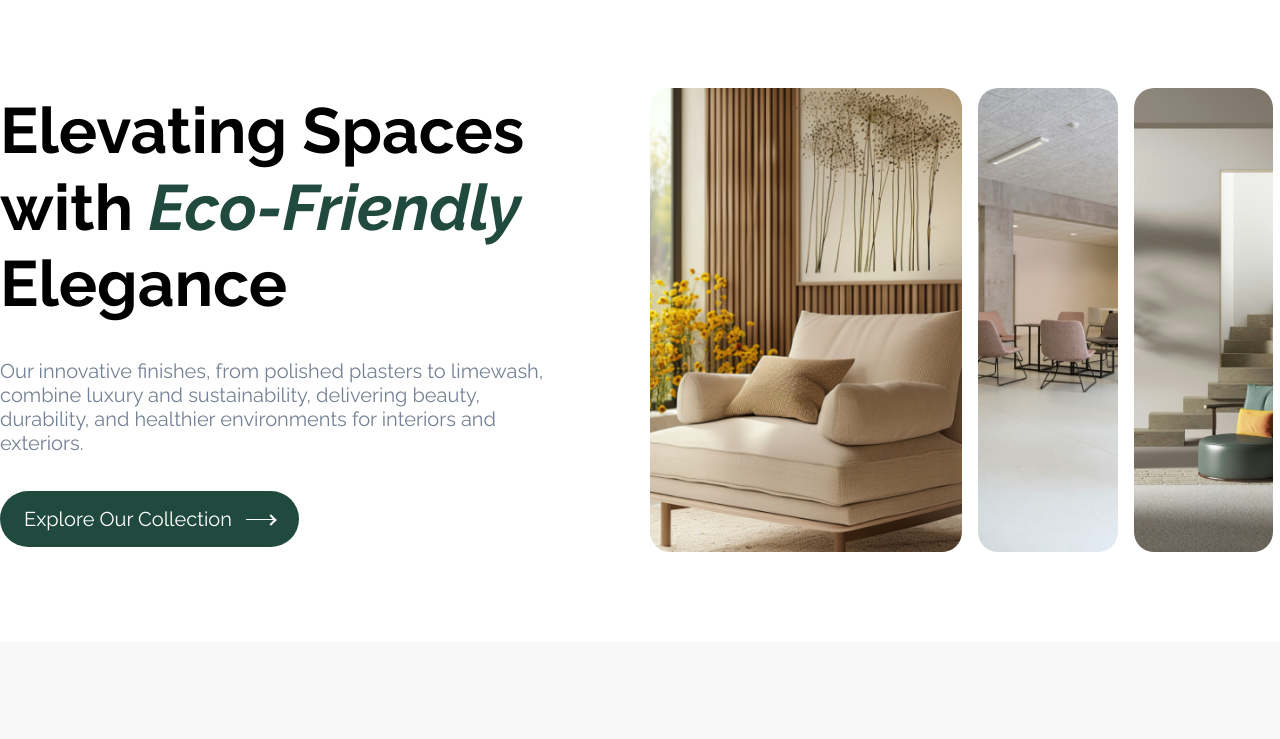
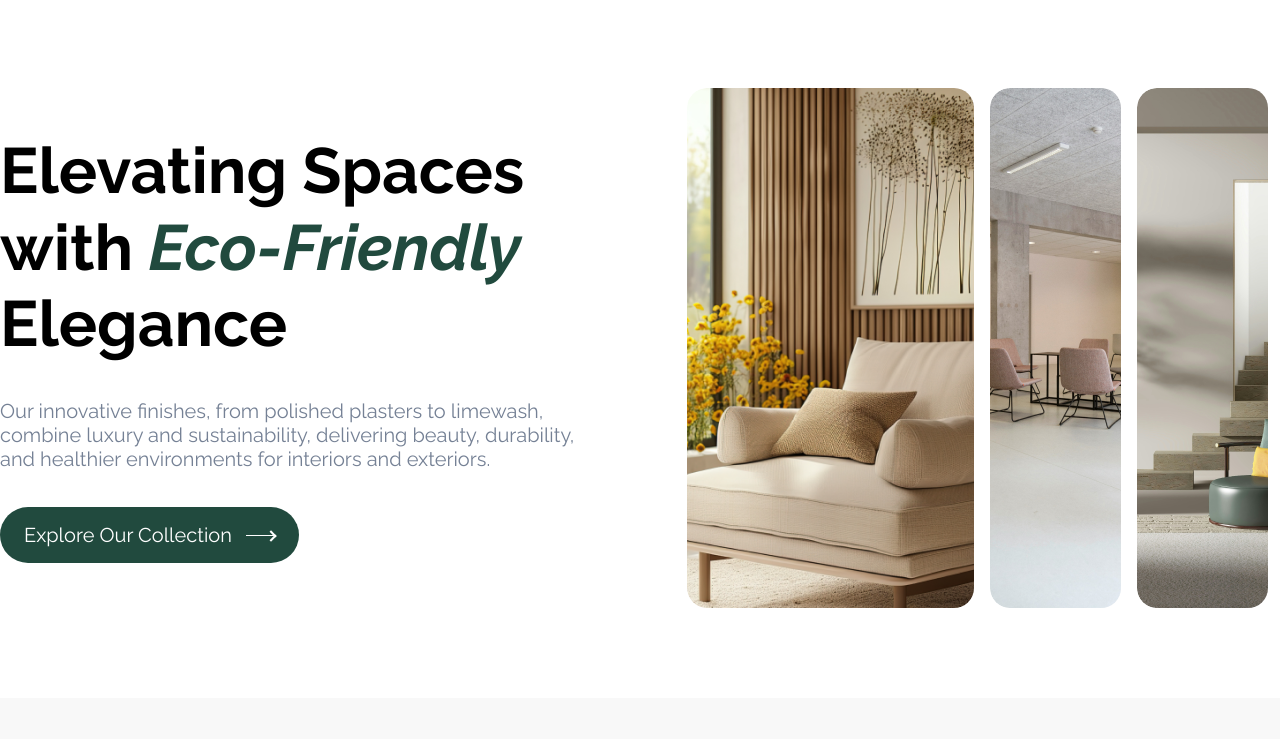
Before and after one commit to ayush2390/amartesh-dualite, a React (Vite) app: page / in a window 1280 px wide. Shown: the part 852-1591 px from the top of the page. Built offline with nearby package versions, Linux system fonts and the light colour scheme; a web font is replaced by a local one.

Commit message:
Improved the button size in hero

```diff
--- a/src/components/Collection.jsx
+++ b/src/components/Collection.jsx
@@ -11,7 +11,7 @@ const Collection = () => {
       {/* <div className="w-full h-[520px] flex items-center flex-row justify-end  gap-[93px] max-md:flex-col"> */}
       <div className="w-full h-full flex items-center flex-row justify-end  gap-[93px] max-md:flex-col max-md:justify-center max-md:items-end">
         {/* Left Content */}
-        <div className="w-[100%] max-w-[557px] flex flex-col gap-[36px]  max-md:pr-[50px] max-sm:w-[368px]">
+        <div className="w-[100%] max-w-[667px] flex flex-col gap-[36px]  max-md:pr-[50px] max-sm:w-[368px]">
           <h1 className="text-[64px]  font-bold text-[#0000000] font-raleway  text-left leading-[120%] max-md:text-[40px] max-sm:text-[24px]">
             Elevating Spaces with{" "}
             <span className="text-[#214A3E] italic">Eco-Friendly</span> Elegance
@@ -32,47 +32,55 @@ const Collection = () => {
         </div>
 
         {/* Right Images */}
-        <div className="flex space-x-4    max-sm:space-x-[22px]">
+        <div className="flex space-x-4 h-[520px]  max-w-[723px] w-full max-sm:w-[415px] max-sm:h-[291px] max-sm:space-x-[22px]">
           {/* First Image */}
           <div
-            className={`relative flex-shrink-0 w-[49.58%] transform transition-width duration-700 ease-out max-sm:w-[197px] `}
-            // className={`relative flex-shrink-0 ${
-            //   hovered === "second" || hovered === "third"
-            //     ? "w-[156px]"
-            //     : "w-[49.58%]"
-            // } transform transition-width duration-700 ease-out max-sm:w-[197px] `}
+            // className={`relative flex-shrink-0 w-[49.58%] transform transition-width duration-700 ease-out max-sm:w-[197px] `}
+            className={`relative flex-shrink-0 ${
+              hovered === "second" || hovered === "third"
+                ? "w-[156px]"
+                : "w-[48.41%]"
+            } transform transition-width rounded-[20px] duration-700 ease-out max-sm:w-[197px]  rounded-[20px]`}
+            style={{
+              backgroundImage: `url(${image1})`,
+              backgroundSize: "cover",
+              // backgroundRepeat: "no-repeat",
+              // backgroundPosition: "center",
+            }}
           >
-            <img
+            {/* <img
               src={image1} // replace with actual image URLs
               alt="Best Seller"
-              className="rounded-[20px] w-full h-full object-cover"
-            />
+              className="rounded-[20px] w-full h-full object-cover "
+            > */}
             {/* <div
-              className={`relative bg-red-900 text-white font-bold text-[40px] -rotate-90 ${
-                hovered === "second" || hovered === "third"
-                  ? "bottom-[150px] right-[30px] "
-                  : "bottom-[220px] right-[130px]"
-              }`}
+              className={`relative bg-red-900 text-white font-bold text-[40px] -rotate-90 px-[10px] py-[10px]`}
             >
               Best Seller
-            </div> */}
+            </div>  */}
           </div>
 
           {/* Second Image */}
           <div
-            className={`relative flex-shrink-0 w-[22.10%]
-             transform transition-width duration-700 ease-out  max-sm:w-[87px]`}
-            // className={`relative flex-shrink-0 ${
-            //   hovered === "second" ? "w-[350px]" : "w-[22.10%]"
-            // } transform transition-width duration-700 ease-out  max-sm:w-[87px]`}
-            // onMouseEnter={() => setHovered("second")}
-            // onMouseLeave={() => setHovered(null)}
+            // className={`relative flex-shrink-0 w-[22.10%]
+            //  transform transition-width duration-700 ease-out  max-sm:w-[87px]`}
+            className={`relative flex-shrink-0 ${
+              hovered === "second" ? "w-[350px]" : "w-[22.10%]"
+            } transform  rounded-[20px] transition-width duration-700 ease-out  max-sm:w-[87px]`}
+            style={{
+              backgroundImage: `url(${image2})`,
+              backgroundSize: "cover",
+              // backgroundRepeat: "no-repeat",
+              // backgroundPosition: "center",
+            }}
+            onMouseEnter={() => setHovered("second")}
+            onMouseLeave={() => setHovered(null)}
           >
-            <img
+            {/* <img
               src={image2} // replace with actual image URLs
               alt="Trendy"
               className="rounded-[20px] h-full w-full object-fill"
-            />
+            /> */}
             {/* <div
               className={`relative  transform -rotate-90 text-white font-bold text-[40px] transition-all duration-500 ease-out ${
                 hovered === "second"
@@ -86,19 +94,25 @@ const Collection = () => {
 
           {/* Third Image */}
           <div
-            className={`relative flex-shrink-0 w-[22.10%]
-             transform transition-width duration-700 ease-out max-sm:w-[87px]`}
-            // className={`relative flex-shrink-0 ${
-            //   hovered === "third" ? "w-[350px]" : "w-[22.10%]"
-            // } transform transition-width duration-700 ease-out max-sm:w-[87px]`}
+            // className={`relative flex-shrink-0 w-[22.10%]
+            //  transform transition-width duration-700 ease-out max-sm:w-[87px]`}
+            className={`relative flex-shrink-0 ${
+              hovered === "third" ? "w-[350px]" : "w-[22.10%]"
+            } transform transition-width rounded-[20px] duration-700 ease-out max-sm:w-[87px]`}
+            style={{
+              backgroundImage: `url(${image3})`,
+              backgroundSize: "cover",
+              // backgroundRepeat: "no-repeat",
+              // backgroundPosition: "center",
+            }}
             onMouseEnter={() => setHovered("third")}
             onMouseLeave={() => setHovered(null)}
           >
-            <img
+            {/* <img
               src={image3} // replace with actual image URLs
               alt="Aesthetic"
               className="rounded-[20px] w-full h-full object-fill"
-            />
+            /> */}
             {/* <div
               className={`relative transform  -rotate-90 text-white font-bold text-[40px] transition-all duration-500 ease-out ${
                 hovered === "third"
--- a/src/components/Footer.jsx
+++ b/src/components/Footer.jsx
@@ -6,11 +6,13 @@ import image3 from "../assets/facebook.png";
 
 const Footer = () => {
   return (
-    <footer className="bg-[#214A3E] text-white px-[75px] pt-[96px] w-full">
-      <div className="container   flex flex-col justify-between ">
+    <footer className="bg-[#214A3E] h-full flex  text-white px-[75px] pt-[96px] w-full">
+      <div className="flex flex-col w-full">
         {/* Logo and Description */}
-        <div className="flex h-[246px] justify-between w-[1290px] mb-[96px] ">
-          <div className=" pr-[17px] pb-[45px]  w-[295px] flex flex-col gap-[25px]">
+        {/* <div className="flex h-[246px] flex justify-between w-[1290px] mb-[96px] "> */}
+        <div className="flex  justify-between h-[246px] mb-[96px] max-md:flex-col">
+          <div className="flex justify-between w-full w-[40%]">
+          <div className=" pr-[17px] pb-[45px] w-[295px] flex flex-col gap-[25px]">
             <div className="flex items-center space-x-3 mb-4">
               <img src={image} alt="Logo" className="h-[137px] w-[139px]" />
             </div>
@@ -44,9 +46,11 @@ const Footer = () => {
               </li>
             </ul>
           </div>
+          </div>
 
           {/* Quick Links */}
-          <div className="flex flex-col gap-[27px] text-left h-[247px]">
+          <div className="flex justify-between w-full  w-[40%]">
+          <div className="flex flex-col gap-[27px] text-left ">
             <h3 className="font-bold font-raleway  leading-[18px] text-[20px]">
               QUICK LINKS
             </h3>
@@ -71,10 +75,11 @@ const Footer = () => {
             <p className="text-[24px] font-roboto font-extralight">+91 9580628537</p>
           </div>
         </div>
+        </div>
 
         <div>
           {/* Divider Line */}
-          <div className="border-t border-[#F5F0D0]  w-[1290px] "></div>
+          <div className="border-t border-[#F5F0D0]   "></div>
 
           {/* Footer Bottom */}
           <div className="container flex flex-row justify-between items-center w-[1290px] h-[155px] pt-[49px] pb-[48px]">
--- a/src/components/HeroSection.jsx
+++ b/src/components/HeroSection.jsx
@@ -4,7 +4,7 @@ import image from "../assets/1.png";
 const HeroSection = () => {
   return (
     <section
-      className="relative bg-fill bg-center h-[760px] w-full p-[10px] flex justify-center items-center "
+      className="relative bg-fill bg-center h-[760px] w-full p-[10px] flex justify-center items-center max-sm:h-[520px]"
       style={{ backgroundImage: `url(${image})`, }}
     >
       {/* Overlay */}
@@ -23,7 +23,7 @@ const HeroSection = () => {
 
           {/* Button */}
           <button
-  className="font-raleway max-sm:w-[250px] max-sm:h-[44px] w-[267px] h-[63px] gap-[16px] text-[14px] bg-white bg-opacity-20 backdrop-blur-sm border border-white text-white py-[16px] px-[23px] rounded-[97px] transition-all flex items-center justify-center relative"
+  className="font-raleway w-[330px] max-sm:w-[250px] max-sm:h-[44px] h-[63px] gap-[16px] text-[20px] bg-white/5 max-sm:text-[14px] backdrop-blur-sm border border-white text-white py-[16px] px-[23px] rounded-[97px] transition-all flex items-center justify-center relative"
   style={{ boxShadow: '0px 4px 4px rgba(0, 0, 0, 0.25)' }}
 >
   Explore Our Collection
--- a/src/components/NewArrivalsSection.jsx
+++ b/src/components/NewArrivalsSection.jsx
@@ -2,10 +2,13 @@ import React from "react";
 import image from "../assets/rectangle.png";
 const NewArrivalsSection = () => {
   return (
-    <section
-      className="relative bg-cover bg-center h-[615px] flex items-center justify-start px-[260px] py-[98px] w-full max-md:px-[100px]"
-      style={{ backgroundImage: `url(${image})` }}
-    >
+
+     <section
+    className="relative h-[615px] flex items-start justify-start px-[260px] py-[98px] w-full max-md:px-[100px] max-sm:px-[35px] bg-center"
+    style={{
+      backgroundImage: `url(${image})`, }}
+  >
+
       {/* Overlay */}
       {/* <div className="absolute inset-0 bg-black opacity-30"></div> */}
 
@@ -32,7 +35,8 @@ const NewArrivalsSection = () => {
           </span>
         </button>
       </div>
-    </section>
+      </section>
+
   );
 };
 
```
